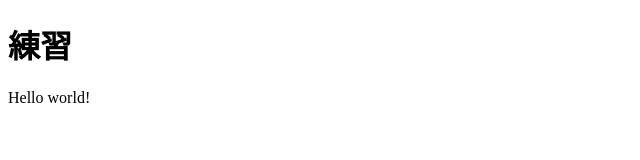
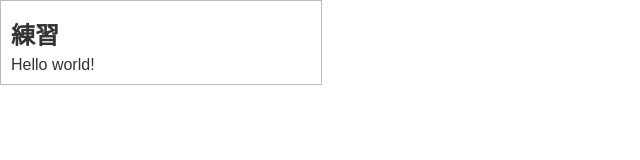
Before and after one commit to llamada/test, a plain HTML site: page index.html in a window 1280 px wide. Shown: the whole page, without its empty margins (0-640 px from the left). Drawn offline with Linux system fonts and the light colour scheme.

Commit message:
rewrote index.html

```diff
--- a/index.html
+++ b/index.html
@@ -3,9 +3,31 @@
 <head>
 	<meta charset="utf-8">
 	<title></title>
+	<style type="text/css">
+		*{
+			margin: 0;
+			padding: 0;
+		}
+		body{
+			font-family: Meiryo, Arial;
+			color: #333;
+		}
+		.article{
+			width: 300px;
+			border: solid 1px #bbb;
+			padding: 10px;
+		}
+		.article .title{
+			margin: 5px 0;
+		}
+	</style>
 </head>
 <body>
-	<h1>練習</h1>
-	<p>Hello world!</p>
+	<div class="article">
+		<h2 class="title">練習</h2>
+		<div class="content">
+			<p>Hello world!</p>
+		</div>
+	</div>
 </body>
 </html>
```
